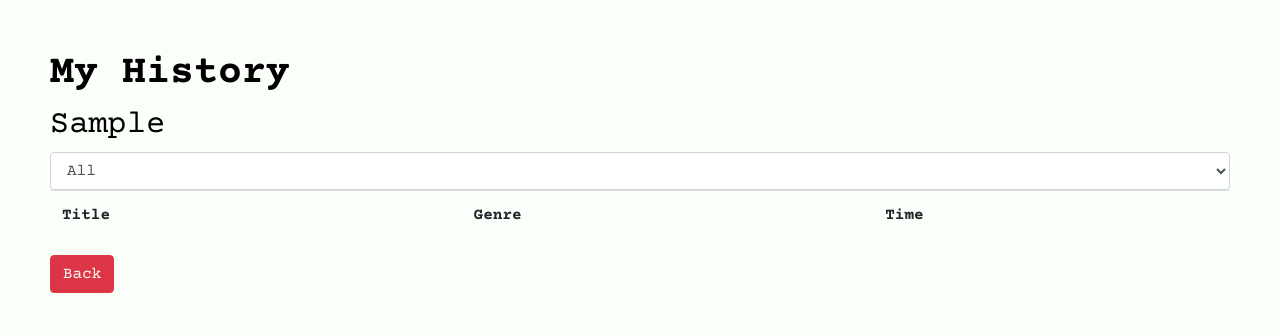
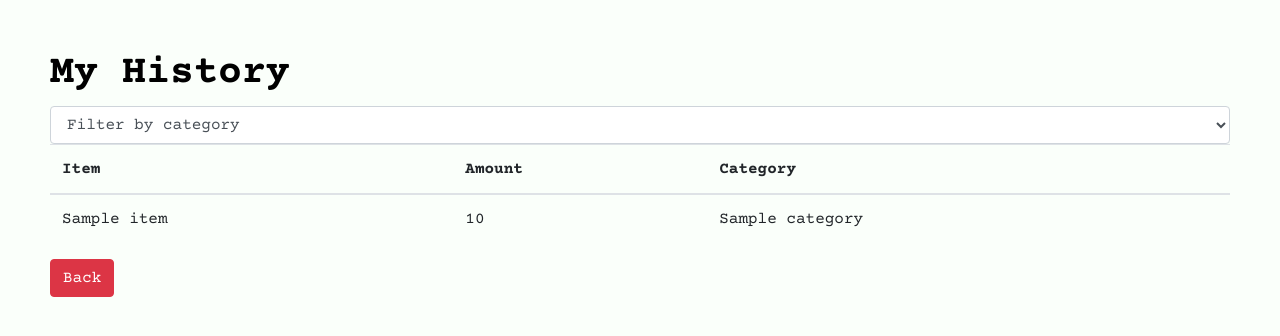
Before and after one commit to WICS-UCI/venushacks-web-dev-workshop, a Flask app: template templates/view.html in a window 1280 px wide. Shown: the top 336 px of the page. Run offline with Flask 2, Linux system fonts and the light colour scheme; the template is opened without the code that fills it: most values are stand-ins (such as "Sample title", 1, 10 or a date in 2020); data that the repository does not hold is empty; some libraries are stand-ins or nearby versions.

Commit message:
implemented jinja and cleaned up code.

```diff
--- a/main.py
+++ b/main.py
@@ -1,16 +1,11 @@
 # Python Library Import
 #Flask App
-from flask import Flask, request, render_template
-# JSON Parsing
-import json
-# ENV Import
-import os
+from flask import Flask, request, render_template, redirect
 
 # Creating Flask App object
 app = Flask(__name__, template_folder="templates")
 
-issue_tracker = []
-category = 'all'
+expenses = []
 
 # Each method in the Flask app is tied to a url, which is wriiten using '@app.route()'
 @app.route('/')
@@ -18,27 +13,34 @@ def root():
     # Default an HTML page
     return render_template('index.html')
 
-@app.route('/viewcat', methods=['POST'])
-def changeCategory():
-    global category
+@app.route('/add-page')
+def add_page():
+    return render_template('add.html')
+
+@app.route('/view-page')
+def view_page():
+    return render_template('view.html', category="all")
+
+@app.route('/view-cat', methods=['POST'])
+def change_category():
     category = request.form['cat']
-    return render_template('view.html', ct=category)
+    return redirect('/view/' + category)
 
 # Regular GET method (doesn't receive information, sends back information)
-@app.route('/view')
-def viewItems():
-    # print(request.form['cat'])
+@app.route('/view/<category>')
+def view(category):
     if category == 'all':
-        return json.dumps(issue_tracker)
+        data= expenses
     else:
-        return json.dumps([i for i in issue_tracker if i['category'] == category])
+        data =  [i for i in expenses if i['category'] == category]
+    return render_template('view.html', category=category, data=data)
 
 # POST method (receives information, sends back information)
 @app.route('/add', methods=['POST'])
-def addItems():
+def add_item():
     item = {'item': request.form['item'], 'amount': request.form['amount'], 'category': request.form['category']}
-    issue_tracker.append(item)
-    return render_template('view.html')
+    expenses.append(item)
+    return redirect('view/all')
 
 # Runs Flask App
 if __name__ == "__main__":
--- a/requirements.txt
+++ b/requirements.txt
@@ -1,6 +1 @@
 flask==1.1.2
-pymongo==3.11.2
-python-bsonjs
-dnspython==2.1.0
-python-dotenv==0.15.0
-bson==0.5.10
--- a/static/script.js
+++ /dev/null
@@ -1,27 +0,0 @@
-var inputField = document.getElementById('view-form');
-inputField.value = inputField.options[inputField.selectedIndex].value;
-inputField.defaultValue = inputField.value;
-
-// Javascript function
-function getResult() {
-  // Uses AJAX to connect to the backend server
-  $.ajax({
-    // Python Flask url
-    url: "/view",
-    success: function(result) {
-      console.log("received result: " + result);
-
-      // For each item in the list that is returned in the Python function, we add the equivalent table HTML string
-      // For each loop
-      // $('#result_table').remove();
-      $.each(JSON.parse(result), function(index, elem){
-        console.log("added");
-        console.log(elem.select);
-        $('#view-form').val(elem.select);
-        // if (elem.category.localeCompare($('#view-form')))
-        // Appending HTML
-        $('#result_table').append('<tr><td>' + elem.item + '</td><td>' + elem.amount + '</td><td>' + elem.category + '</td></tr>');
-      });
-    }
-  });
-}
--- a/static/style.css
+++ b/static/style.css
@@ -23,6 +23,7 @@ h1{
   padding: 50px; /* px = pixels */
 }
 
+
 /* Use # to select the element with that id  */
 #home{
   text-align: center;
--- a/templates/view.html
+++ b/templates/view.html
@@ -11,49 +11,52 @@
 	<!-- The order of the link tags is the order in which styles are applied -->
 	<!-- If you want to override Bootstrap styling, link your own stylesheet AFTER bootstrap -->
 	<link rel="stylesheet" href="https://stackpath.bootstrapcdn.com/bootstrap/4.5.2/css/bootstrap.min.css" />
-	<link href="style.css" rel="stylesheet" type="text/css" />
+	<link href="../static/style.css" rel="stylesheet" type="text/css" />
 
   	<!-- Import Google Fonts (https://fonts.google.com/) -->
-	  <link rel="preconnect" href="https://fonts.gstatic.com">
-	  <link href="https://fonts.googleapis.com/css2?family=Courier+Prime:wght@400;700&display=swap" rel="stylesheet">
+	<link rel="preconnect" href="https://fonts.gstatic.com">
+	<link href="https://fonts.googleapis.com/css2?family=Courier+Prime:wght@400;700&display=swap" rel="stylesheet">
 
 </head>
 
-<!-- onload attribute specifies a function that will run when page is loaded -->
-	<!-- Calls our getResult function from script.js to fetch data from the backend -->
-<body onload="getResult()">
+<body>
 	<div class="container-fluid page">
 		<h1>My History</h1>
 		<!-- This is the table created in the view page -->
-		<h2>{{ ct }}</h2>
 
-
-		<form method="POST" action="/view">
-			<select id="view-form" class="form-control" name="cat" onchange="this.form.submit()">
+		<form method="POST" action="/view-cat">
+			<select id="view-form" class="form-control" name="cat" required onchange="this.form.submit()">
 				<!-- The value attribute indicates what is sent when the form is submitted -->
-				<option value="all">All</option>
-				<option value="food">Food</option>
-				<option value="travel">Travel</option>
-				<option value="entertainment">Entertainment</option>
+				<option value = "" selected>Filter by category</option>
+				<option id="all-option" value="all">All</option>
+				<option id="food-option" value="food">Food</option>
+				<option id="travel-option" value="travel">Travel</option>
+				<option id="entertainment-option" value="entertainment">Entertainment</option>
 			</select>
 		</form>
+
 		<table class="table">
-			<th>Title</th>
-			<th>Genre</th>
-			<th>Time</th>
+			<th>Item</th>
+			<th>Amount</th>
+			<th>Category</th>
 			<!-- The <tbody> tag is what is connected to the Javascript function, so when HTML is added, it goes in here -->
 			<tbody id="result_table">
-				<!-- Data grabbed from MongoDB database will be populated here -->
+				<!-- Generate a row for each item -->
+				{% for item in data %}
+				<tr>
+					<td>{{item["item"]}}</td>
+					<td>{{item["amount"]}}</td>
+					<td>{{item["category"]}}</td>
+				</tr>
+				{% endfor %}
 			</tbody>
 		</table>
 
-		<a href="/templates/index.html" class="btn btn-danger">Back</a>
+		<a href="/" class="btn btn-danger">Back</a>
 	</div>
 
 
 	<!-- Place all script tags at the bottom of the body for best loading performance -->
-	<!-- Used to embed client side JavaScript -->
-	<script src="script.js"></script>
 	<!-- Link Ajax library (used to connect to the backend) -->
 	<script src="https://ajax.googleapis.com/ajax/libs/jquery/3.3.1/jquery.min.js"></script>
 </body>
```
Also changed, not shown: templates/add.html (+4 -7 lines), templates/index.html (+3 -5 lines).
